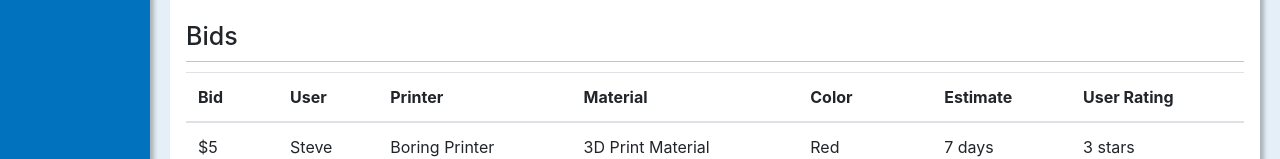
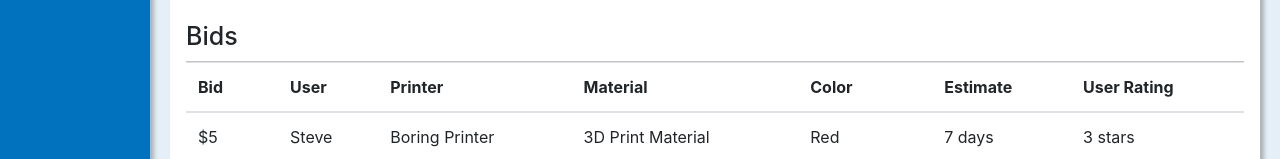
Before and after one commit to adam8797/WePrint, a React (Create React App) app in the folder src/WePrint/ClientApp/: page /job/1 in a window 1280 px wide. Shown: the part 495-654 px from the top of the page. Built offline with nearby package versions, Linux system fonts and the light colour scheme.

Commit message:
Move action items into SectionTitle

```diff
--- a/src/WePrint/ClientApp/src/components/section-title/section-title.jsx
+++ b/src/WePrint/ClientApp/src/components/section-title/section-title.jsx
@@ -1,13 +1,22 @@
 import React from 'react';
 import PropTypes from 'prop-types';
+import { Button } from '../../components';
 import './section-title.scss';
 
-function SectionTitle({ title, id }) {
+function SectionTitle({ title, id, actions }) {
   // create anchors for sections to link directly to them
   const anchor = id || `${title.toLocaleLowerCase()}-section`;
+
+  const actionItems = actions.map(action => (
+    <Button type={Button.Type.PRIMARY} key={action.key} onClick={action.action}>
+      {action.text}
+    </Button>
+  ));
+
   return (
     <div className="section-title" id={anchor}>
       <h2>{title}</h2>
+      <div>{actionItems}</div>
     </div>
   );
 }
@@ -15,10 +24,14 @@ function SectionTitle({ title, id }) {
 SectionTitle.propTypes = {
   title: PropTypes.string.isRequired,
   id: PropTypes.string,
+  actions: PropTypes.arrayOf(
+    PropTypes.shape({ text: PropTypes.string, key: PropTypes.string, action: PropTypes.func })
+  ),
 };
 
 SectionTitle.defaultProps = {
   id: '',
+  actions: [],
 };
 
 export default SectionTitle;
--- a/src/WePrint/ClientApp/src/components/section-title/section-title.scss
+++ b/src/WePrint/ClientApp/src/components/section-title/section-title.scss
@@ -3,6 +3,9 @@
 
 .section-title {
   border-bottom: 1px solid $grey-4;
+  display: flex;
+  flex-direction: row;
+  justify-content: space-between;
 
   h2 {
     font-size: ms(2);
--- a/src/WePrint/ClientApp/src/components/table/table.jsx
+++ b/src/WePrint/ClientApp/src/components/table/table.jsx
@@ -3,25 +3,14 @@ import PropTypes from 'prop-types';
 import { useTable } from 'react-table';
 import './table.scss';
 
-function Table({ columns, data, actions }) {
+function Table({ columns, data }) {
   const { getTableProps, getTableBodyProps, headerGroups, rows, prepareRow } = useTable({
     columns,
     data,
   });
 
-  let actionItems = [];
-  if (actions) {
-    actionItems = actions.map(action => (
-      <button key={action.key} onClick={action.action}>
-        {action.text}
-      </button>
-    ));
-  }
-
   return (
     <div className="table">
-      <div className="table__header">{actionItems}</div>
-
       <table {...getTableProps()} className="table__content">
         <thead>
           {headerGroups.map(headerGroup => (
@@ -55,9 +44,6 @@ function Table({ columns, data, actions }) {
 Table.propTypes = {
   columns: PropTypes.arrayOf(PropTypes.objectOf(PropTypes.string)).isRequired,
   data: PropTypes.arrayOf(PropTypes.objectOf(PropTypes.string)).isRequired,
-  actions: PropTypes.arrayOf(
-    PropTypes.shape({ text: PropTypes.string, key: PropTypes.string, action: PropTypes.func })
-  ),
 };
 
 export default Table;
--- a/src/WePrint/ClientApp/src/components/table/table.scss
+++ b/src/WePrint/ClientApp/src/components/table/table.scss
@@ -3,13 +3,6 @@
 
 .table__content {
   width: 100%;
-}
-
-.table__header {
-  padding-bottom: 10px;
-  display: flex;
-  flex-direction: row;
-  justify-content: space-between;
 }
 
 .table__row {
--- a/src/WePrint/ClientApp/src/views/devices/devices.jsx
+++ b/src/WePrint/ClientApp/src/views/devices/devices.jsx
@@ -1,5 +1,5 @@
 import React from 'react';
-import { BodyCard, Table } from '../../components';
+import { BodyCard, Table, SectionTitle } from '../../components';
 
 function Devices() {
   const columns = [
@@ -45,7 +45,8 @@ function Devices() {
   ];
   return (
     <BodyCard>
-      <Table title="My Printers" columns={columns} data={data} actions={actions} />
+      <SectionTitle title="My Printers" actions={actions} />
+      <Table columns={columns} data={data} />
     </BodyCard>
   );
 }
```
